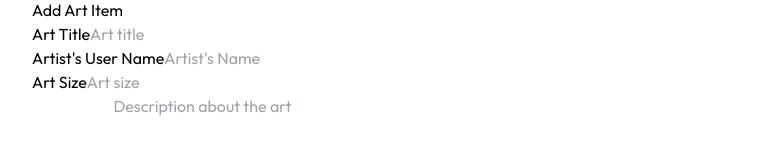
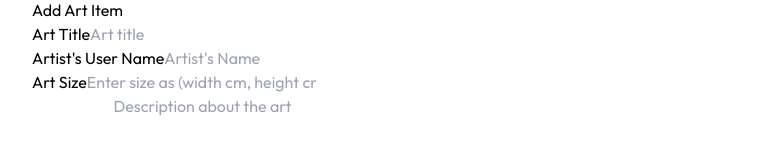
Before and after one commit to Ishini-Kaushalya/NeonBrush-Digital-Art-Gallery, a React (Vite) app in the folder Frontend/: page /add-art in a window 1280 px wide. Shown: the part 756-916 px from the top of the page, without its empty margins (96-856 px from the left). Built offline with nearby package versions, Linux system fonts and the light colour scheme.

Commit message:
set format for size of add art item

```diff
--- a/Frontend/src/Pages/AddArtItem.jsx
+++ b/Frontend/src/Pages/AddArtItem.jsx
@@ -253,7 +253,9 @@ const AddArtItem = () => {
     name="size"
     value={artDetails.size}
     onChange={handleInputChange}
-              placeholder="Art size"
+    placeholder="Enter size as (width cm, height cm)"
+    pattern="^\d+(\.\d{1,2})? cm, \d+(\.\d{1,2})? cm$"
+
     className="mt-1 w-full px-4 py-2 border rounded-lg text-gray-700 focus:outline-none focus:ring-2 focus:ring-green-300"
   />
   {errors.size && (
```
Lines whose indentation alone changed are shown as unchanged.
